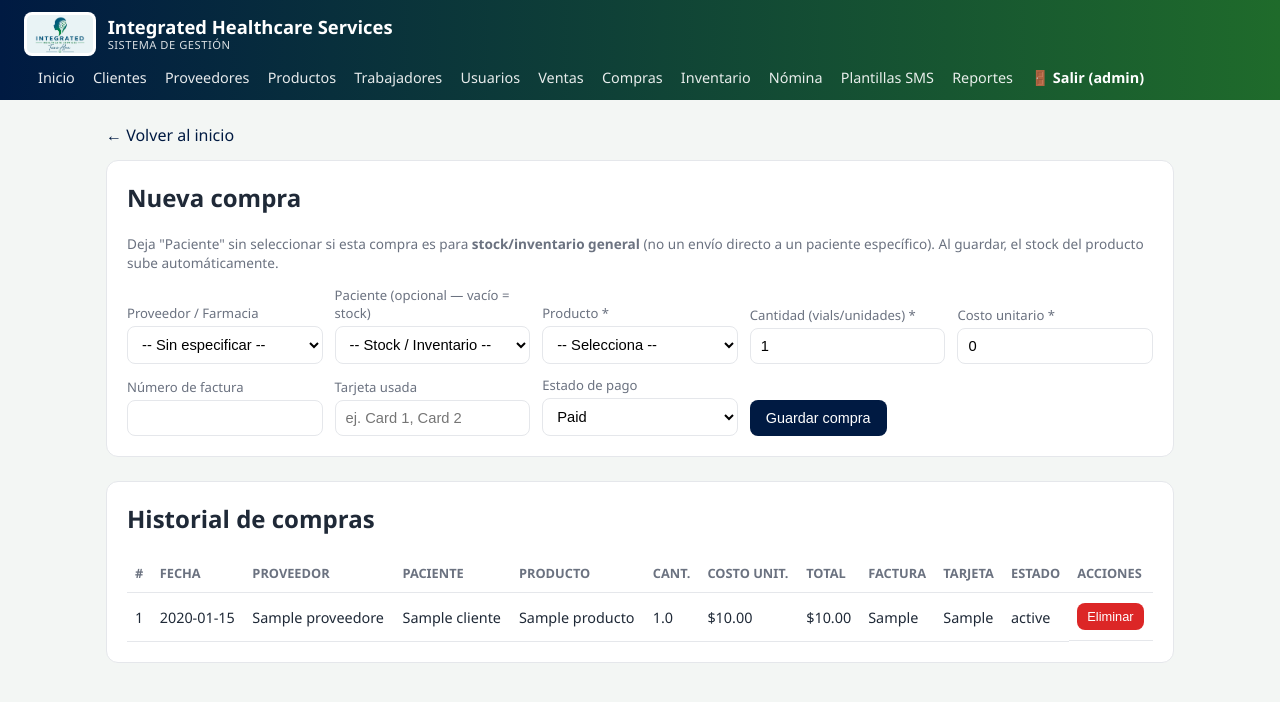
After one commit to iacevedo87/sistema-ventas, a Flask app: page /compras in a window 1280 px wide. The commit adds this page. Shown: the top 702 px of the page. Run offline with Flask 3, Linux system fonts and the light colour scheme; a user stored in the database is signed in; tables that the repository leaves empty hold one stand-in row (values such as "Sample post").

Commit message:
Add files via upload

```diff
--- a/app.py
+++ b/app.py
@@ -56,6 +56,7 @@ def index():
         "usuarios": conn.execute("SELECT COUNT(*) c FROM usuarios").fetchone()["c"],
         "ventas": conn.execute("SELECT COUNT(*) c FROM ventas").fetchone()["c"],
         "nomina": conn.execute("SELECT COUNT(*) c FROM nomina").fetchone()["c"],
+        "compras": conn.execute("SELECT COUNT(*) c FROM compras_proveedores").fetchone()["c"],
     }
     conn.close()
     return render_template("index.html", stats=stats)
@@ -93,6 +94,72 @@ def delete_cliente(id_cliente):
     return redirect(url_for("clientes"))
 
 
+# ---------- DOCUMENTOS DEL EXPEDIENTE DEL PACIENTE ----------
+UPLOAD_FOLDER = os.path.join(os.path.dirname(os.path.abspath(__file__)), "uploads", "clientes")
+os.makedirs(UPLOAD_FOLDER, exist_ok=True)
+
+
+@app.route("/clientes/<int:id_cliente>/documentos", methods=["GET", "POST"])
+def documentos_cliente(id_cliente):
+    conn = get_connection()
+    cliente = conn.execute("SELECT * FROM clientes WHERE id_cliente=?", (id_cliente,)).fetchone()
+    if not cliente:
+        conn.close()
+        return redirect(url_for("clientes"))
+
+    if request.method == "POST":
+        archivo = request.files.get("archivo")
+        if archivo and archivo.filename:
+            from werkzeug.utils import secure_filename
+            nombre_seguro = secure_filename(archivo.filename)
+            carpeta_cliente = os.path.join(UPLOAD_FOLDER, str(id_cliente))
+            os.makedirs(carpeta_cliente, exist_ok=True)
+            ruta_disco = os.path.join(carpeta_cliente, nombre_seguro)
+            archivo.save(ruta_disco)
+            ruta_relativa = f"{id_cliente}/{nombre_seguro}"
+            conn.execute("""INSERT INTO documentos_clientes (id_cliente, nombre_archivo, ruta_archivo)
+                             VALUES (?,?,?)""", (id_cliente, archivo.filename, ruta_relativa))
+            conn.commit()
+        conn.close()
+        return redirect(url_for("documentos_cliente", id_cliente=id_cliente))
+
+    documentos = conn.execute(
+        "SELECT * FROM documentos_clientes WHERE id_cliente=? ORDER BY id_documento DESC", (id_cliente,)
+    ).fetchall()
+    conn.close()
+    return render_template("documentos_cliente.html", cliente=cliente, documentos=documentos)
+
+
+@app.route("/clientes/documentos/<int:id_documento>/descargar")
+def descargar_documento(id_documento):
+    from flask import send_from_directory
+    conn = get_connection()
+    doc = conn.execute("SELECT * FROM documentos_clientes WHERE id_documento=?", (id_documento,)).fetchone()
+    conn.close()
+    if not doc:
+        return redirect(url_for("clientes"))
+    carpeta, archivo = os.path.split(doc["ruta_archivo"])
+    return send_from_directory(os.path.join(UPLOAD_FOLDER, carpeta), archivo, as_attachment=True,
+                                download_name=doc["nombre_archivo"])
+
+
+@app.route("/clientes/documentos/<int:id_documento>/eliminar", methods=["POST"])
+def eliminar_documento(id_documento):
+    conn = get_connection()
+    doc = conn.execute("SELECT * FROM documentos_clientes WHERE id_documento=?", (id_documento,)).fetchone()
+    if doc:
+        ruta_completa = os.path.join(UPLOAD_FOLDER, doc["ruta_archivo"])
+        if os.path.exists(ruta_completa):
+            os.remove(ruta_completa)
+        id_cliente = doc["id_cliente"]
+        conn.execute("DELETE FROM documentos_clientes WHERE id_documento=?", (id_documento,))
+        conn.commit()
+    else:
+        id_cliente = None
+    conn.close()
+    return redirect(url_for("documentos_cliente", id_cliente=id_cliente) if id_cliente else url_for("clientes"))
+
+
 # ---------- PROVEEDORES ----------
 @app.route("/proveedores", methods=["GET", "POST"])
 def proveedores():
@@ -127,20 +194,30 @@ def delete_proveedor(id_proveedor):
 
 
 # ---------- PRODUCTOS ----------
+CATEGORIAS_PRODUCTO = ["MEDICATION", "SUPPLY", "TRANSPORTATION", "SERVICE", "OTHER"]
+
+
 @app.route("/productos", methods=["GET", "POST"])
 def productos():
     conn = get_connection()
     if request.method == "POST":
         edit_id = request.form.get("id_producto")
+        volumen = request.form.get("volumen_ml")
         data = (request.form["nombre"], request.form.get("descripcion"),
-                float(request.form.get("precio") or 0), int(request.form.get("stock") or 0),
+                request.form.get("categoria") or "MEDICATION",
+                float(request.form.get("precio") or 0),
+                float(request.form.get("costo_unitario") or 0),
+                float(volumen) if volumen else None,
+                int(float(request.form.get("stock") or 0)),
                 request.form.get("id_proveedor") or None)
         if edit_id:
-            conn.execute("""UPDATE productos SET nombre=?, descripcion=?, precio=?, stock=?, id_proveedor=?
+            conn.execute("""UPDATE productos SET nombre=?, descripcion=?, categoria=?, precio=?,
+                             costo_unitario=?, volumen_ml=?, stock=?, id_proveedor=?
                              WHERE id_producto=?""", data + (edit_id,))
         else:
-            conn.execute("""INSERT INTO productos (nombre, descripcion, precio, stock, id_proveedor)
-                             VALUES (?,?,?,?,?)""", data)
+            conn.execute("""INSERT INTO productos
+                             (nombre, descripcion, categoria, precio, costo_unitario, volumen_ml, stock, id_proveedor)
+                             VALUES (?,?,?,?,?,?,?,?)""", data)
         conn.commit()
         return redirect(url_for("productos"))
     edit_row = None
@@ -151,7 +228,8 @@ def productos():
                             LEFT JOIN proveedores pr ON p.id_proveedor = pr.id_proveedor
                             ORDER BY p.id_producto DESC""").fetchall()
     conn.close()
-    return render_template("productos.html", rows=rows, edit_row=edit_row, proveedores=proveedores_list)
+    return render_template("productos.html", rows=rows, edit_row=edit_row, proveedores=proveedores_list,
+                           categorias=CATEGORIAS_PRODUCTO)
 
 
 @app.route("/productos/delete/<int:id_producto>", methods=["POST"])
@@ -248,6 +326,8 @@ def ventas():
     if request.method == "POST":
         id_cliente = request.form.get("id_cliente") or None
         id_trabajador = request.form.get("id_trabajador") or None
+        estado_pago = request.form.get("estado_pago") or "Paid"
+        metodo_pago = request.form.get("metodo_pago") or None
         productos_ids = request.form.getlist("id_producto[]")
         cantidades = request.form.getlist("cantidad[]")
 
@@ -259,14 +339,15 @@ def ventas():
             prod = conn.execute("SELECT precio FROM productos WHERE id_producto=?", (pid,)).fetchone()
             if not prod:
                 continue
-            cant = int(cant)
+            cant = float(cant)
             subtotal = prod["precio"] * cant
             total += subtotal
             detalles.append((pid, cant, prod["precio"]))
 
         if detalles:
-            cur = conn.execute("INSERT INTO ventas (id_cliente, id_trabajador, total) VALUES (?,?,?)",
-                                (id_cliente, id_trabajador, total))
+            cur = conn.execute(
+                "INSERT INTO ventas (id_cliente, id_trabajador, total, estado_pago, metodo_pago) VALUES (?,?,?,?,?)",
+                (id_cliente, id_trabajador, total, estado_pago, metodo_pago))
             id_venta = cur.lastrowid
             for pid, cant, precio in detalles:
                 conn.execute("""INSERT INTO detalle_ventas (id_venta, id_producto, cantidad, precio_unitario)
@@ -380,6 +461,121 @@ def plantilla_promocion():
                       download_name="promocion.pdf")
 
 
+# ---------- COMPRAS A PROVEEDORES ----------
+@app.route("/compras", methods=["GET", "POST"])
+def compras():
+    conn = get_connection()
+    if request.method == "POST":
+        id_proveedor = request.form.get("id_proveedor") or None
+        id_cliente = request.form.get("id_cliente") or None  # vacío = compra para stock/inventario
+        id_producto = request.form["id_producto"]
+        cantidad = float(request.form.get("cantidad") or 0)
+        costo_unitario = float(request.form.get("costo_unitario") or 0)
+        total = cantidad * costo_unitario
+        numero_factura = request.form.get("numero_factura")
+        tarjeta_usada = request.form.get("tarjeta_usada")
+        estado_pago = request.form.get("estado_pago") or "Paid"
+
+        conn.execute("""INSERT INTO compras_proveedores
+                         (id_proveedor, id_cliente, id_producto, cantidad, costo_unitario, total,
+                          numero_factura, tarjeta_usada, estado_pago)
+                         VALUES (?,?,?,?,?,?,?,?,?)""",
+                     (id_proveedor, id_cliente, id_producto, cantidad, costo_unitario, total,
+                      numero_factura, tarjeta_usada, estado_pago))
+        # Esta compra entra al inventario: sube el stock del producto
+        conn.execute("UPDATE productos SET stock = stock + ? WHERE id_producto=?", (cantidad, id_producto))
+        conn.commit()
+        return redirect(url_for("compras"))
+
+    proveedores_list = conn.execute("SELECT * FROM proveedores ORDER BY nombre").fetchall()
+    clientes_list = conn.execute("SELECT * FROM clientes ORDER BY nombre").fetchall()
+    productos_list = conn.execute("SELECT * FROM productos ORDER BY nombre").fetchall()
+    rows = conn.execute("""SELECT c.*, pr.nombre AS proveedor_nombre, cl.nombre AS cliente_nombre,
+                                   p.nombre AS producto_nombre
+                            FROM compras_proveedores c
+                            LEFT JOIN proveedores pr ON c.id_proveedor = pr.id_proveedor
+                            LEFT JOIN clientes cl ON c.id_cliente = cl.id_cliente
+                            JOIN productos p ON c.id_producto = p.id_producto
+                            ORDER BY c.id_compra DESC""").fetchall()
+    conn.close()
+    return render_template("compras.html", rows=rows, proveedores=proveedores_list,
+                           clientes=clientes_list, productos=productos_list)
+
+
+@app.route("/compras/delete/<int:id_compra>", methods=["POST"])
+def delete_compra(id_compra):
+    conn = get_connection()
+    compra = conn.execute("SELECT * FROM compras_proveedores WHERE id_compra=?", (id_compra,)).fetchone()
+    if compra:
+        # revertir el stock que había sumado esta compra
+        conn.execute("UPDATE productos SET stock = stock - ? WHERE id_producto=?",
+                     (compra["cantidad"], compra["id_producto"]))
+        conn.execute("DELETE FROM compras_proveedores WHERE id_compra=?", (id_compra,))
+        conn.commit()
+    conn.close()
+    return redirect(url_for("compras"))
+
+
+# ---------- INVENTARIO ----------
+@app.route("/inventario")
+def inventario():
+    conn = get_connection()
+    rows = conn.execute("""SELECT p.*, pr.nombre AS proveedor_nombre FROM productos p
+                            LEFT JOIN proveedores pr ON p.id_proveedor = pr.id_proveedor
+                            ORDER BY p.stock ASC""").fetchall()
+    conn.close()
+    valor_total_inventario = sum((r["stock"] or 0) * (r["costo_unitario"] or 0) for r in rows)
+    return render_template("inventario.html", rows=rows, valor_total_inventario=valor_total_inventario)
+
+
+# ---------- REPORTES: VENTAS POR MES Y GANANCIA NETA ----------
+@app.route("/reportes")
+def reportes():
+    conn = get_connection()
+
+    ventas_por_mes = conn.execute("""
+        SELECT strftime('%Y-%m', fecha) AS mes, SUM(total) AS total_ventas
+        FROM ventas
+        GROUP BY mes
+    """).fetchall()
+
+    nomina_por_mes = conn.execute("""
+        SELECT strftime('%Y-%m', fecha_pago) AS mes, SUM(salario_neto) AS total_nomina
+        FROM nomina
+        GROUP BY mes
+    """).fetchall()
+
+    # Nómina fija mensual: suma del salario de todos los trabajadores activos
+    nomina_fija_mensual = conn.execute(
+        "SELECT COALESCE(SUM(salario), 0) AS total FROM trabajadores"
+    ).fetchone()["total"]
+
+    conn.close()
+
+    datos = {}
+    for row in ventas_por_mes:
+        if row["mes"]:
+            datos[row["mes"]] = {"ventas": row["total_ventas"] or 0, "nomina": 0}
+    for row in nomina_por_mes:
+        if row["mes"]:
+            datos.setdefault(row["mes"], {"ventas": 0, "nomina": 0})
+            datos[row["mes"]]["nomina"] = row["total_nomina"] or 0
+
+    meses = []
+    for mes in sorted(datos.keys(), reverse=True):
+        ventas = datos[mes]["ventas"]
+        nomina_pagada = datos[mes]["nomina"]
+        ganancia = ventas - nomina_pagada
+        meses.append({
+            "mes": mes,
+            "ventas": ventas,
+            "nomina_pagada": nomina_pagada,
+            "ganancia": ganancia,
+        })
+
+    return render_template("reportes.html", meses=meses, nomina_fija_mensual=nomina_fija_mensual)
+
+
 if __name__ == "__main__":
     port = int(os.environ.get("PORT", 5000))
     app.run(host="0.0.0.0", port=port, debug=True)
--- a/templates/base.html
+++ b/templates/base.html
@@ -20,8 +20,11 @@
       <a href="{{ url_for('trabajadores') }}">Trabajadores</a>
       <a href="{{ url_for('usuarios') }}">Usuarios</a>
       <a href="{{ url_for('ventas') }}">Ventas</a>
+      <a href="{{ url_for('compras') }}">Compras</a>
+      <a href="{{ url_for('inventario') }}">Inventario</a>
       <a href="{{ url_for('nomina') }}">Nómina</a>
       <a href="{{ url_for('plantillas_home') }}">Plantillas SMS</a>
+      <a href="{{ url_for('reportes') }}">Reportes</a>
       <a href="{{ url_for('logout') }}" style="opacity:1;font-weight:600;">🚪 Salir ({{ session.get('usuario','') }})</a>
     </nav>
   </header>
--- a/templates/clientes.html
+++ b/templates/clientes.html
@@ -46,6 +46,7 @@
         <td>{{ r.fecha_registro }}</td>
         <td class="actions">
           <a class="btn" href="{{ url_for('clientes', edit=r.id_cliente) }}">Editar</a>
+          <a class="btn btn-secondary" href="{{ url_for('documentos_cliente', id_cliente=r.id_cliente) }}">📎 Documentos</a>
           <form method="POST" action="{{ url_for('delete_cliente', id_cliente=r.id_cliente) }}"
                 onsubmit="return confirm('¿Eliminar este cliente?');">
             <button type="submit" class="btn-danger">Eliminar</button>
--- /dev/null
+++ b/templates/compras.html
@@ -0,0 +1,106 @@
+{% extends "base.html" %}
+{% block title %}Compras a Proveedores{% endblock %}
+{% block content %}
+<a class="back-link" href="{{ url_for('index') }}">&larr; Volver al inicio</a>
+
+<div class="card">
+  <h2>Nueva compra</h2>
+  <p style="color:#6b7280;font-size:0.85rem;">
+    Deja "Paciente" sin seleccionar si esta compra es para <strong>stock/inventario general</strong>
+    (no un envío directo a un paciente específico). Al guardar, el stock del producto sube automáticamente.
+  </p>
+  <form class="form-grid" method="POST" action="{{ url_for('compras') }}">
+    <div>
+      <label>Proveedor / Farmacia</label>
+      <select name="id_proveedor">
+        <option value="">-- Sin especificar --</option>
+        {% for p in proveedores %}
+        <option value="{{ p.id_proveedor }}">{{ p.nombre }}</option>
+        {% endfor %}
+      </select>
+    </div>
+    <div>
+      <label>Paciente (opcional — vacío = stock)</label>
+      <select name="id_cliente">
+        <option value="">-- Stock / Inventario --</option>
+        {% for c in clientes %}
+        <option value="{{ c.id_cliente }}">{{ c.nombre }}</option>
+        {% endfor %}
+      </select>
+    </div>
+    <div>
+      <label>Producto *</label>
+      <select name="id_producto" required>
+        <option value="">-- Selecciona --</option>
+        {% for p in productos %}
+        <option value="{{ p.id_producto }}">{{ p.nombre }}</option>
+        {% endfor %}
+      </select>
+    </div>
+    <div>
+      <label>Cantidad (vials/unidades) *</label>
+      <input type="number" step="0.01" min="0" name="cantidad" required value="1">
+    </div>
+    <div>
+      <label>Costo unitario *</label>
+      <input type="number" step="0.01" min="0" name="costo_unitario" required value="0">
+    </div>
+    <div>
+      <label>Número de factura</label>
+      <input type="text" name="numero_factura">
+    </div>
+    <div>
+      <label>Tarjeta usada</label>
+      <input type="text" name="tarjeta_usada" placeholder="ej. Card 1, Card 2">
+    </div>
+    <div>
+      <label>Estado de pago</label>
+      <select name="estado_pago">
+        <option value="Paid">Paid</option>
+        <option value="Partial">Partial</option>
+        <option value="Pending">Pending</option>
+      </select>
+    </div>
+    <div>
+      <button type="submit">Guardar compra</button>
+    </div>
+  </form>
+</div>
+
+<div class="card">
+  <h2>Historial de compras</h2>
+  <table>
+    <thead>
+      <tr>
+        <th>#</th><th>Fecha</th><th>Proveedor</th><th>Paciente</th><th>Producto</th>
+        <th>Cant.</th><th>Costo unit.</th><th>Total</th><th>Factura</th><th>Tarjeta</th><th>Estado</th><th>Acciones</th>
+      </tr>
+    </thead>
+    <tbody>
+      {% for r in rows %}
+      <tr>
+        <td>{{ r.id_compra }}</td>
+        <td>{{ r.fecha }}</td>
+        <td>{{ r.proveedor_nombre or '-' }}</td>
+        <td>{{ r.cliente_nombre or '***** STOCK / INVENTARIO *****' }}</td>
+        <td>{{ r.producto_nombre }}</td>
+        <td>{{ r.cantidad }}</td>
+        <td>${{ '%.2f'|format(r.costo_unitario) }}</td>
+        <td>${{ '%.2f'|format(r.total) }}</td>
+        <td>{{ r.numero_factura or '-' }}</td>
+        <td>{{ r.tarjeta_usada or '-' }}</td>
+        <td>{{ r.estado_pago }}</td>
+        <td class="actions">
+          <form method="POST" action="{{ url_for('delete_compra', id_compra=r.id_compra) }}"
+                onsubmit="return confirm('¿Eliminar esta compra? Esto también restará la cantidad del stock.');">
+            <button type="submit" class="btn-danger">Eliminar</button>
+          </form>
+        </td>
+      </tr>
+      {% else %}
+      <tr><td colspan="12" style="color:#6b7280;">No hay compras registradas.</td></tr>
+      {% endfor %}
+    </tbody>
+  </table>
+</div>
+{% endblock %}
```
Also changed, not shown: database.py (+49 -0 lines), templates/documentos_cliente.html (added, +47 -0 lines), templates/index.html (+15 -0 lines), templates/inventario.html (added, +40 -0 lines), templates/productos.html (+30 -5 lines), templates/ventas.html (+26 -2 lines).
